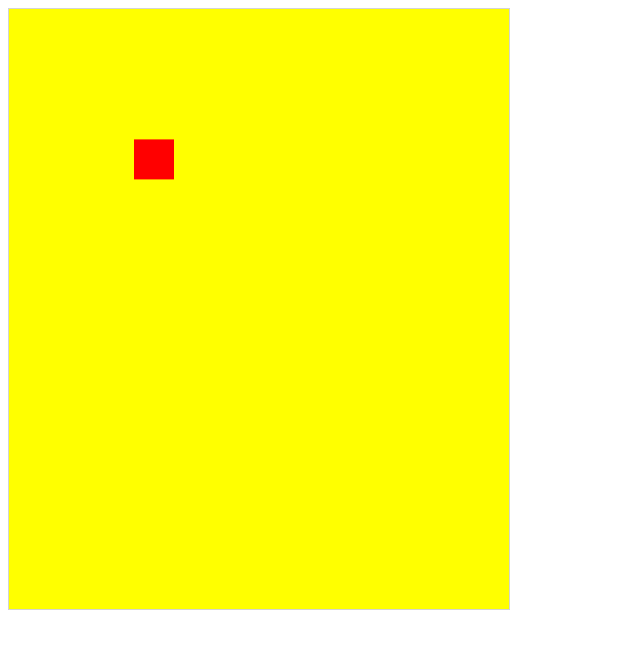
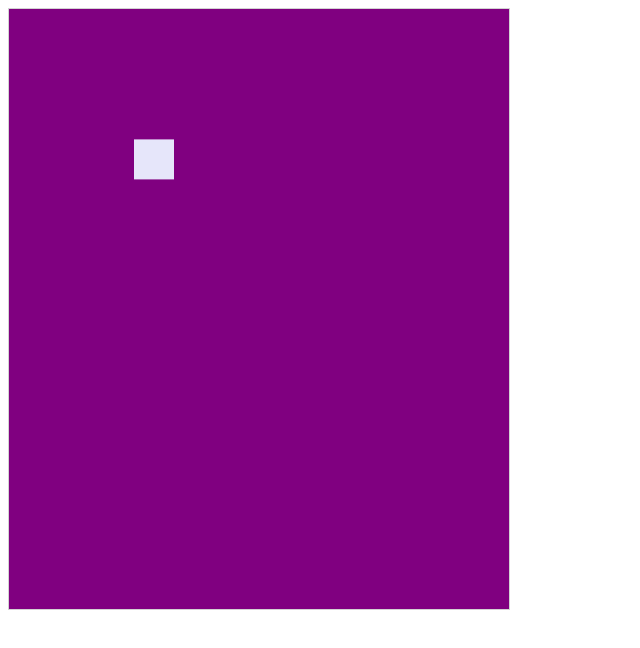
Before and after one commit to demiguise03/AutoFlappy, a plain HTML site: page index.html in a window 1280 px wide. Shown: the whole page, without its empty margins (0-640 px from the left). Drawn offline with Linux system fonts and the light colour scheme.

Commit message:
colours update

```diff
--- a/index.html
+++ b/index.html
@@ -12,7 +12,7 @@
 
 	var W=500;var H=600;
 
-	ctx.fillStyle = "#FFFF00";
+	ctx.fillStyle = "#800080";
 	ctx.fillRect(0,0,W,H);
 
 	//intialize
@@ -80,21 +80,21 @@
 
 		}
 		//draw background
-		ctx.fillStyle ="#ffff00";
+		ctx.fillStyle ="#800080";
 		ctx.fillRect(0,0,W,H);
 
 		//draw bird
-		ctx.fillStyle ="#ff0000";
+		ctx.fillStyle ="#E6E6FA";
 		ctx.fillRect(birdx,birdy,birdw,birdh);
 
 		//draw obstacle 1
-		ctx.fillStyle = "#ff0000";
+		ctx.fillStyle = "#EE82EE";
 		ctx.fillRect(obstacle1x,0,obstaclew,length1);
 		ctx.fillRect(obstacle1x,length1+gap,obstaclew,H-length1-gap);
 
 
 		//draw obstacle 2
-		ctx.fillStyle = "#ff0000";
+		ctx.fillStyle = "#EE82EE";
 		ctx.fillRect(obstacle2x,0,obstaclew,length2);
 		ctx.fillRect(obstacle2x,length2+gap,obstaclew,H-length2-gap);
 
```
